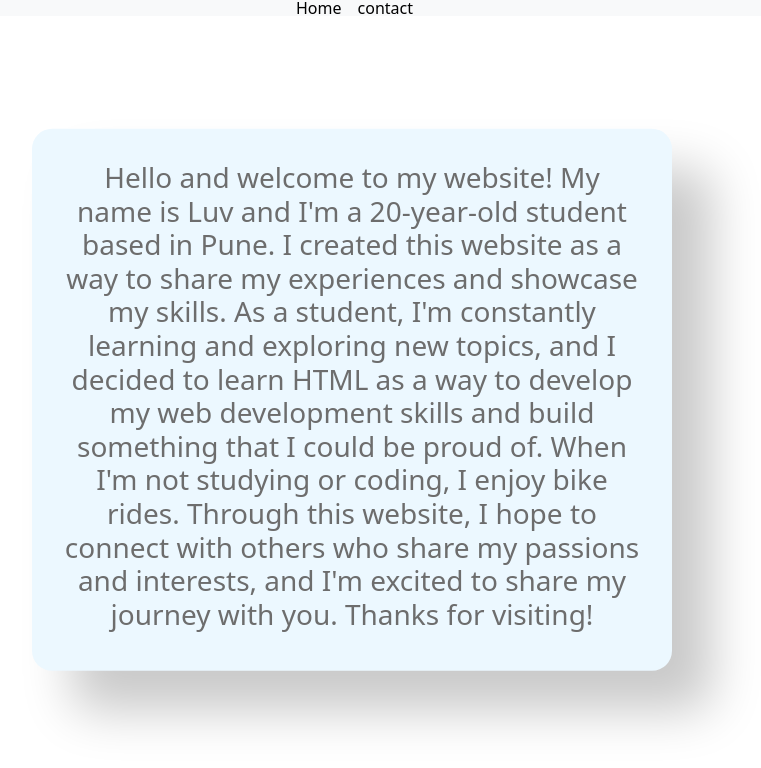
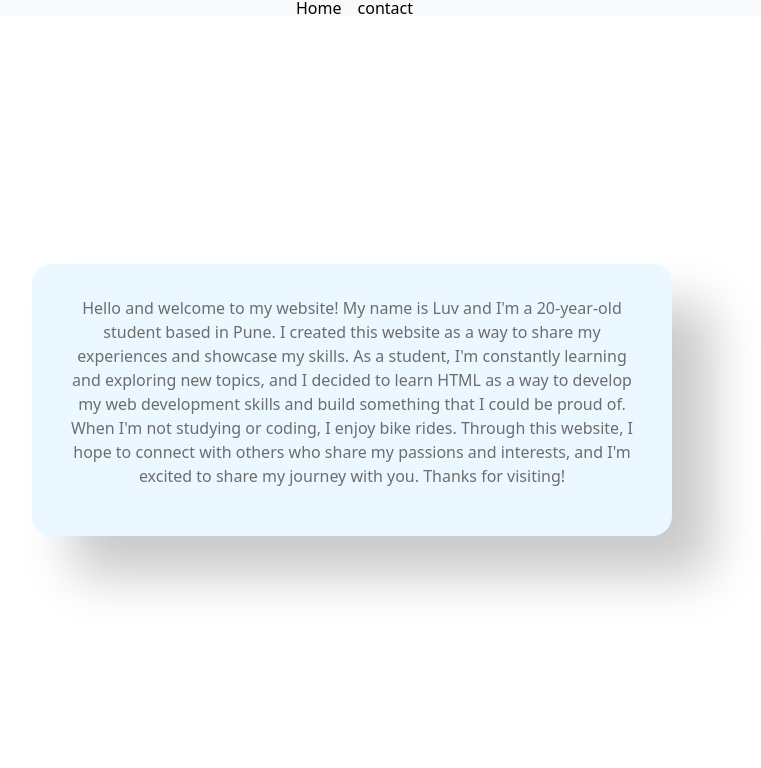
Before and after one commit to Luv-SoW/index, a plain HTML site: page about.html in a window 1280 px wide. Shown: the whole page, without its empty margins (288-1049 px from the left). Drawn offline with nearby package versions, Linux system fonts and the light colour scheme.

Commit message:
Add files via upload

```diff
--- a/about.html
+++ b/about.html
@@ -32,14 +32,14 @@
       </nav>
     <section id="body">
 
-          <h3>  Hello and welcome to my website! My name is Luv and I'm a 20-year-old student based in Pune.
+          <p>  Hello and welcome to my website! My name is Luv and I'm a 20-year-old student based in Pune.
             I created this website as a way to share my experiences and showcase my skills. As a student,
             I'm constantly learning and exploring new topics,
             and I decided to learn HTML as a way to develop my web development skills and build something that I could be proud of.
             When I'm not studying or coding,
             I enjoy bike rides. Through this website, I hope to connect with others who share my passions and interests,
             and I'm excited to share my journey with you. Thanks for visiting!
-        </h3>
+          </p>
         </section>
 
 
--- a/styles1.css
+++ b/styles1.css
@@ -27,7 +27,7 @@ section {
 }
 
 
-h3 {padding: 2rem;
+p {padding: 2rem;
 
 text-align: center;
 
```
